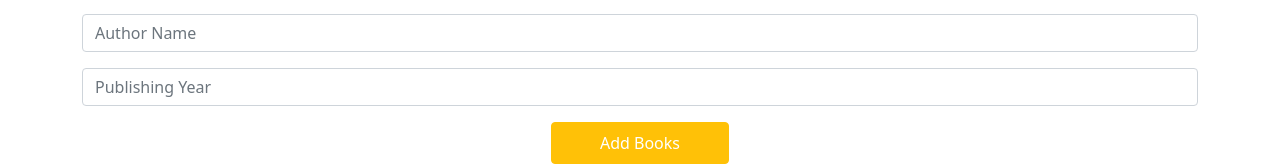
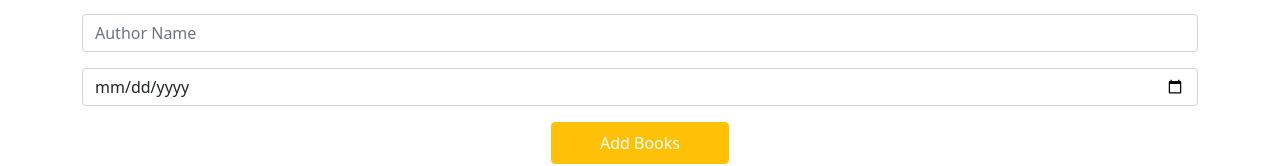
Before and after one commit to codenerdrafi/library-project, a plain HTML site: page index.html in a window 1280 px wide. Shown: the part 152-318 px from the top of the page. Drawn offline with nearby package versions, Linux system fonts and the light colour scheme.

Commit message:
Update index.html

```diff
--- a/index.html
+++ b/index.html
@@ -21,7 +21,7 @@
                 <input type="text" id="author" class="form-control my-3" placeholder="Author Name">
             </div>
             <div class="form-group">
-                <input type="year" id="year" class="form-control my-3" placeholder="Publishing Year">
+                <input type="date" id="year" class="form-control my-3" placeholder="Publishing Year">
             </div>
             <input type="submit" value="Add Books" class="btn btn-warning btn-block text-white px-5 py-2">
         </form>
```
